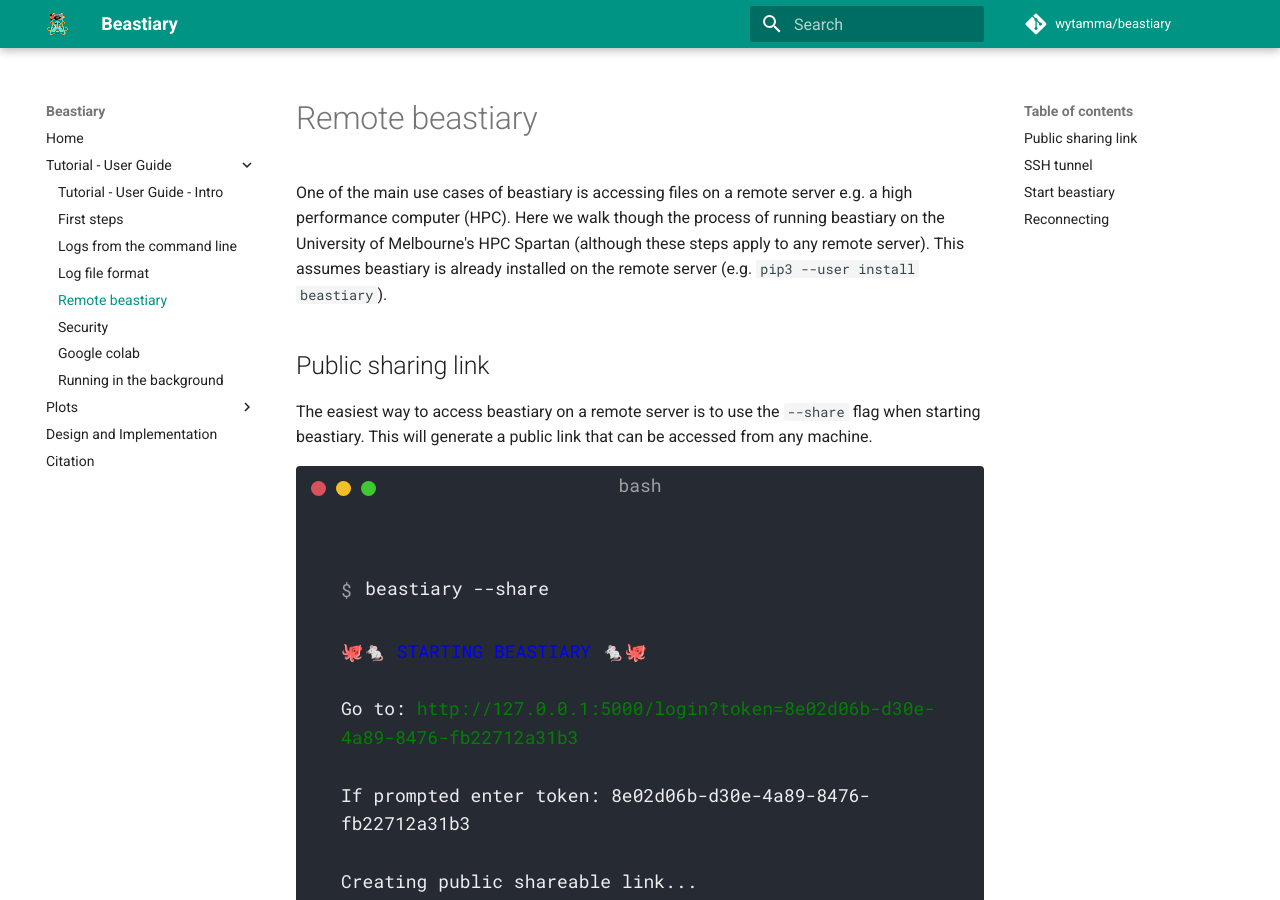
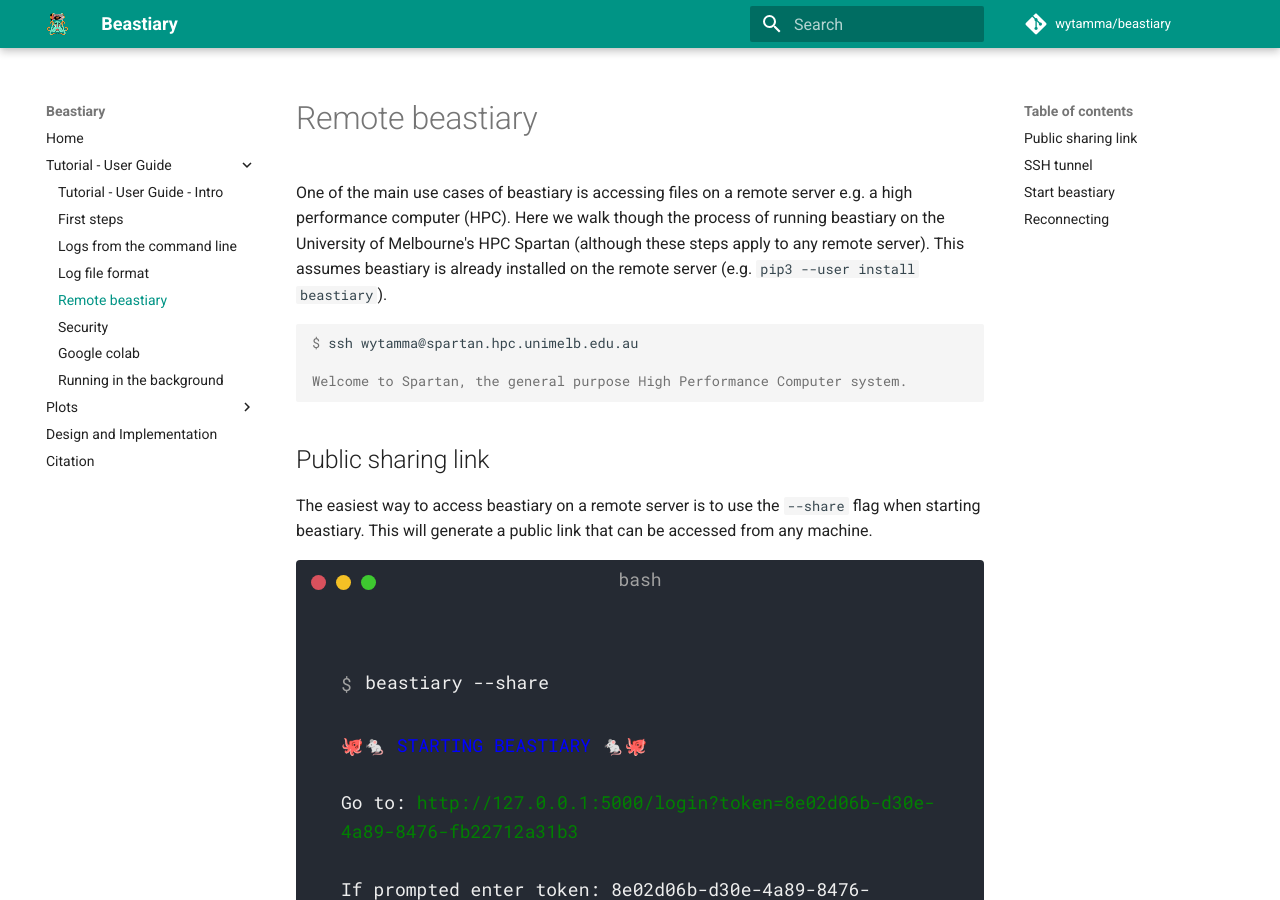
Before and after one commit to Wytamma/beastiary, an MkDocs documentation site: the page built from docs/tutorial/remote-beastiary.md, in a window 1280 px wide and 900 px high. Built offline with MkDocs 1.6.1 and Material for MkDocs 9.7.7, drawn with Linux system fonts in a browser that asks for light colours; comment, search, counter and statistics services are not loaded.

Commit message:
:art: add ssh command

````diff
--- a/docs/tutorial/remote-beastiary.md
+++ b/docs/tutorial/remote-beastiary.md
@@ -1,5 +1,11 @@
 
 One of the main use cases of beastiary is accessing files on a remote server e.g. a high performance computer (HPC). Here we walk though the process of running beastiary on the University of Melbourne's HPC Spartan (although these steps apply to any remote server). This assumes beastiary is already installed on the remote server (e.g. `pip3 --user install beastiary`).
+
+```console
+$ ssh wytamma@spartan.hpc.unimelb.edu.au
+
+Welcome to Spartan, the general purpose High Performance Computer system.
+```
 
 ## Public sharing link
 
````
